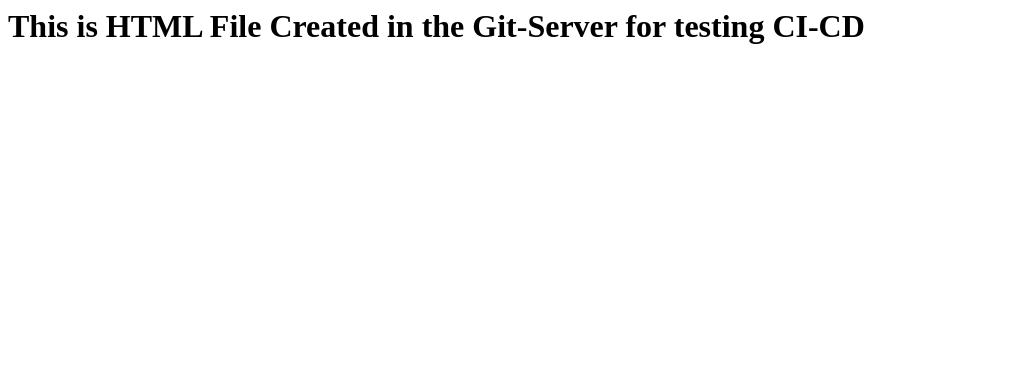
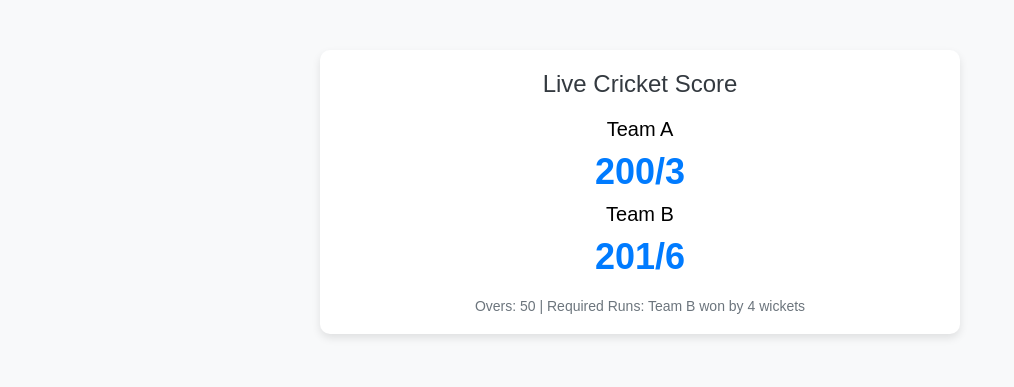
Before and after one commit to 08021976-22022006/CI-CD-DevOps-Practice, a plain HTML site: page index.html in a window 1280 px wide. Shown: the whole page, without its empty margins (0-1014 px from the left). Drawn offline with Linux system fonts and the light colour scheme.

Commit message:
Updated index.html file for CI-CD Testing

```diff
--- a/index.html
+++ b/index.html
@@ -1,3 +1,55 @@
-<html>
-	<h1>This is HTML File Created in the Git-Server for testing CI-CD</h1>
+<!DOCTYPE html>
+<html lang="en">
+<head>
+    <meta charset="UTF-8">
+    <meta name="viewport" content="width=device-width, initial-scale=1.0">
+    <title>Cricket Score</title>
+    <style>
+        body {
+            font-family: Arial, sans-serif;
+            margin: 0;
+            padding: 0;
+            background-color: #f8f9fa;
+        }
+        .container {
+            max-width: 600px;
+            margin: 50px auto;
+            padding: 20px;
+            background: #ffffff;
+            box-shadow: 0 4px 8px rgba(0, 0, 0, 0.1);
+            border-radius: 10px;
+            text-align: center;
+        }
+        .title {
+            font-size: 24px;
+            margin-bottom: 20px;
+            color: #343a40;
+        }
+        .team {
+            font-size: 20px;
+            margin: 10px 0;
+        }
+        .score {
+            font-size: 36px;
+            font-weight: bold;
+            margin: 10px 0;
+            color: #007bff;
+        }
+        .details {
+            font-size: 14px;
+            color: #6c757d;
+            margin-top: 20px;
+        }
+    </style>
+</head>
+<body>
+    <div class="container">
+        <div class="title">Live Cricket Score</div>
+        <div class="team">Team A</div>
+        <div class="score">200/3</div>
+        <div class="team">Team B</div>
+        <div class="score">201/6</div>
+        <div class="details">Overs: 50 | Required Runs: Team B won by 4 wickets</div>
+    </div>
+</body>
 </html>
```
